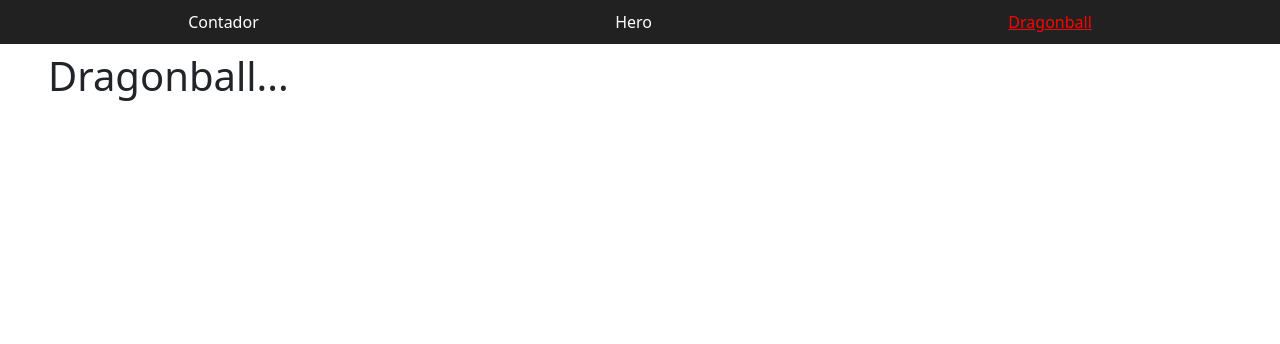
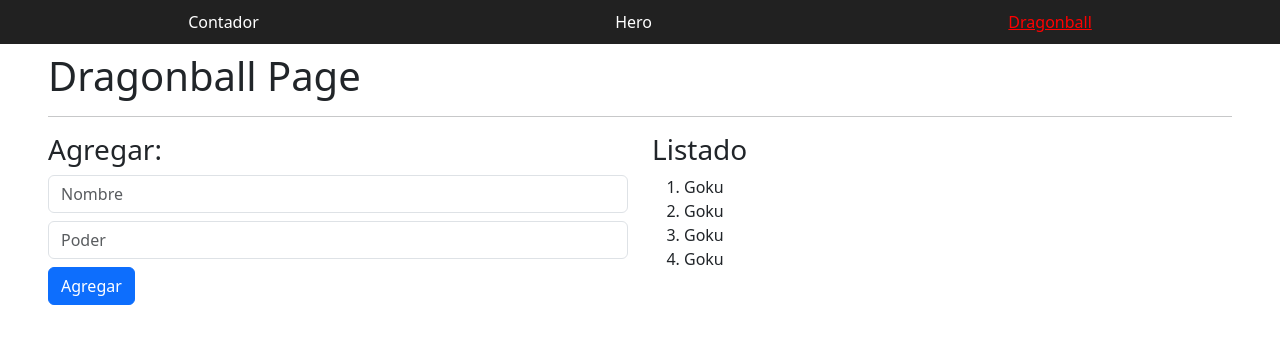
Before and after one commit to ManuelFBS/02-bases, an Angular app: page /dragonball in a window 1280 px wide. Shown: the top 344 px of the page. Built offline with nearby package versions, Linux system fonts and the light colour scheme.

Commit message:
Modif. 'dragonball-page.component.html'...

```diff
--- a/src/app/pages/dragonball/dragonball-page.component.html
+++ b/src/app/pages/dragonball/dragonball-page.component.html
@@ -1 +1,26 @@
-<h1>Dragonball...</h1>
+<h1>Dragonball Page</h1>
+<hr />
+
+<section class="row">
+      <div class="col-12 col-sm-6">
+            <h3>Agregar:</h3>
+            <input type="text" class="form-control" placeholder="Nombre" />
+            <input
+                  type="number"
+                  class="form-control mt-2"
+                  placeholder="Poder"
+            />
+
+            <button class="mt-2 btn btn-primary">Agregar</button>
+      </div>
+
+      <div class="col-12 col-sm-6">
+            <h3>Listado</h3>
+            <ol>
+                  <li>Goku</li>
+                  <li>Goku</li>
+                  <li>Goku</li>
+                  <li>Goku</li>
+            </ol>
+      </div>
+</section>
```
